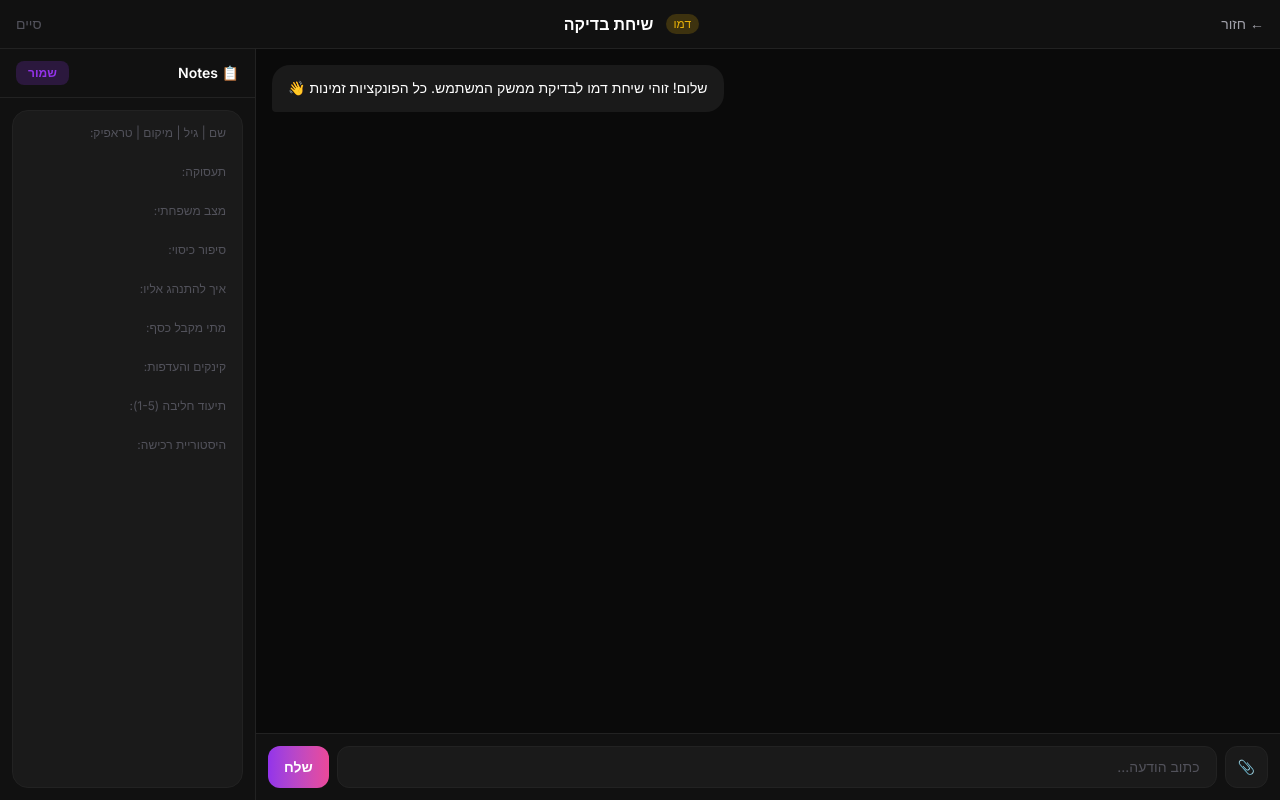
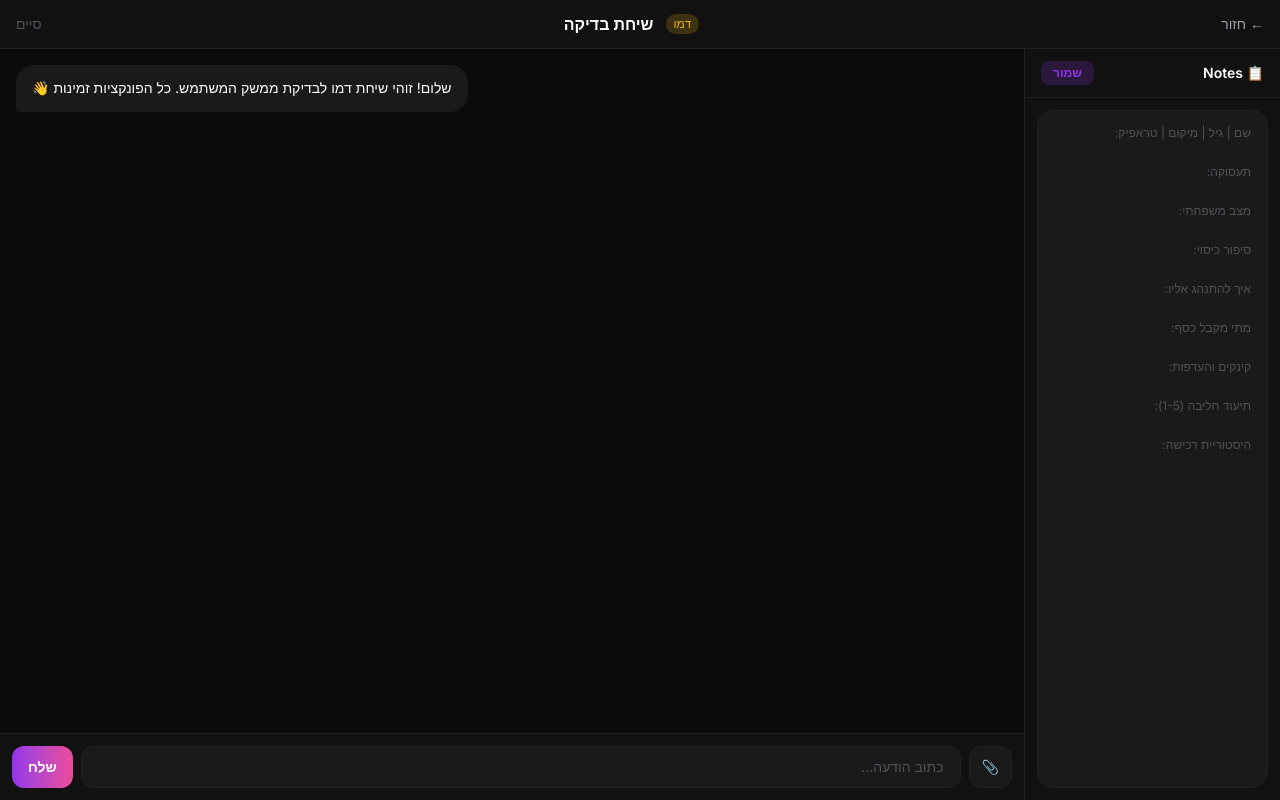
Before and after one commit to chatrecruitment-byte/Samilator, a Next.js app: page /chat/demo in a window 1280 px wide. Built offline with nearby package versions, Linux system fonts and the light colour scheme.

Commit message:
fix: move notes panel to right side (RTL fix)

```diff
--- a/app/chat/[sessionId]/page.tsx
+++ b/app/chat/[sessionId]/page.tsx
@@ -129,6 +129,11 @@ export default function ChatPage() {
 
       <div className="flex flex-1 overflow-hidden">
 
+        {/* RIGHT — Notes (first in DOM = right in RTL) */}
+        <div className="w-64 bg-bg-secondary border-l border-bg-hover flex flex-col shrink-0 overflow-hidden">
+          {skillId && <SkillNotes skillId={skillId} />}
+        </div>
+
         {/* CENTER — Chat */}
         <div className="flex-1 flex flex-col overflow-hidden min-w-0">
           <div className="flex-1 overflow-y-auto p-4 space-y-3">
@@ -212,10 +217,6 @@ export default function ChatPage() {
           </div>
         </div>
 
-        {/* RIGHT — Notes */}
-        <div className="w-64 bg-bg-secondary border-r border-bg-hover flex flex-col shrink-0 overflow-hidden">
-          {skillId && <SkillNotes skillId={skillId} />}
-        </div>
       </div>
 
       {/* End modal */}
--- a/app/chat/demo/page.tsx
+++ b/app/chat/demo/page.tsx
@@ -109,6 +109,11 @@ export default function DemoChatPage() {
 
       <div className="flex flex-1 overflow-hidden">
 
+        {/* RIGHT — Notes (first in DOM = right in RTL) */}
+        <div className="w-64 bg-bg-secondary border-l border-bg-hover flex flex-col shrink-0 overflow-hidden">
+          <SkillNotesMock />
+        </div>
+
         {/* CENTER — Chat */}
         <div className="flex-1 flex flex-col overflow-hidden min-w-0">
           <div className="flex-1 overflow-y-auto p-4 space-y-3">
@@ -198,10 +203,6 @@ export default function DemoChatPage() {
           </div>
         </div>
 
-        {/* RIGHT — Notes */}
-        <div className="w-64 bg-bg-secondary border-r border-bg-hover flex flex-col shrink-0 overflow-hidden">
-          <SkillNotesMock />
-        </div>
       </div>
 
       {/* End modal */}
```
